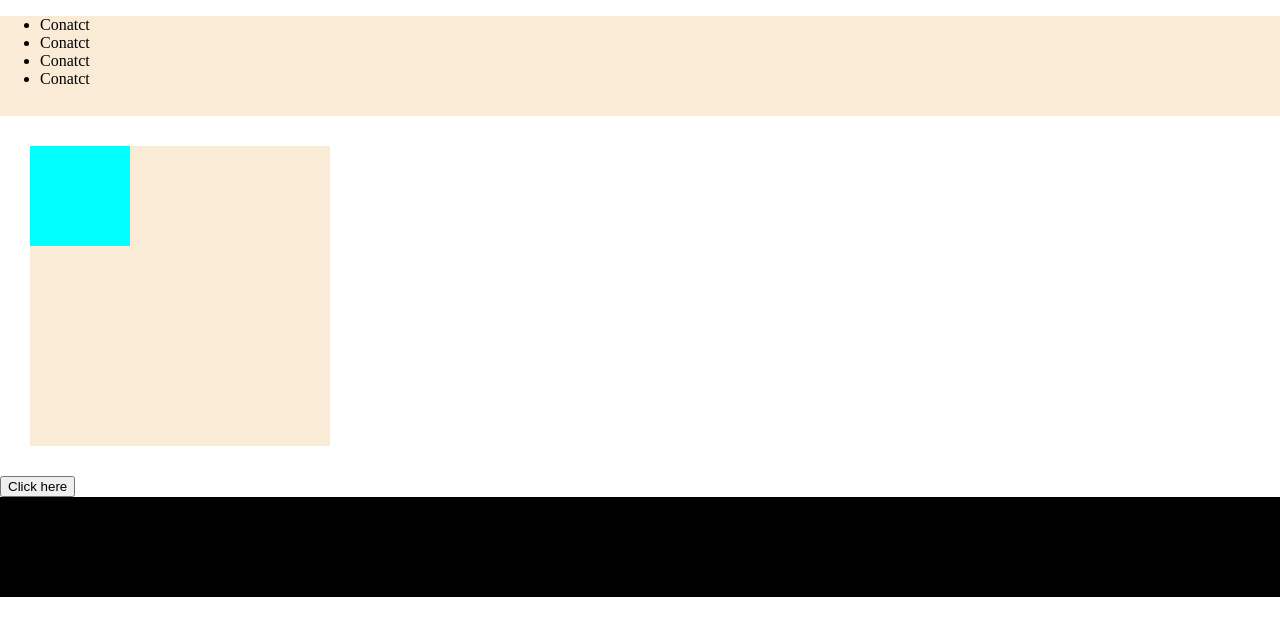
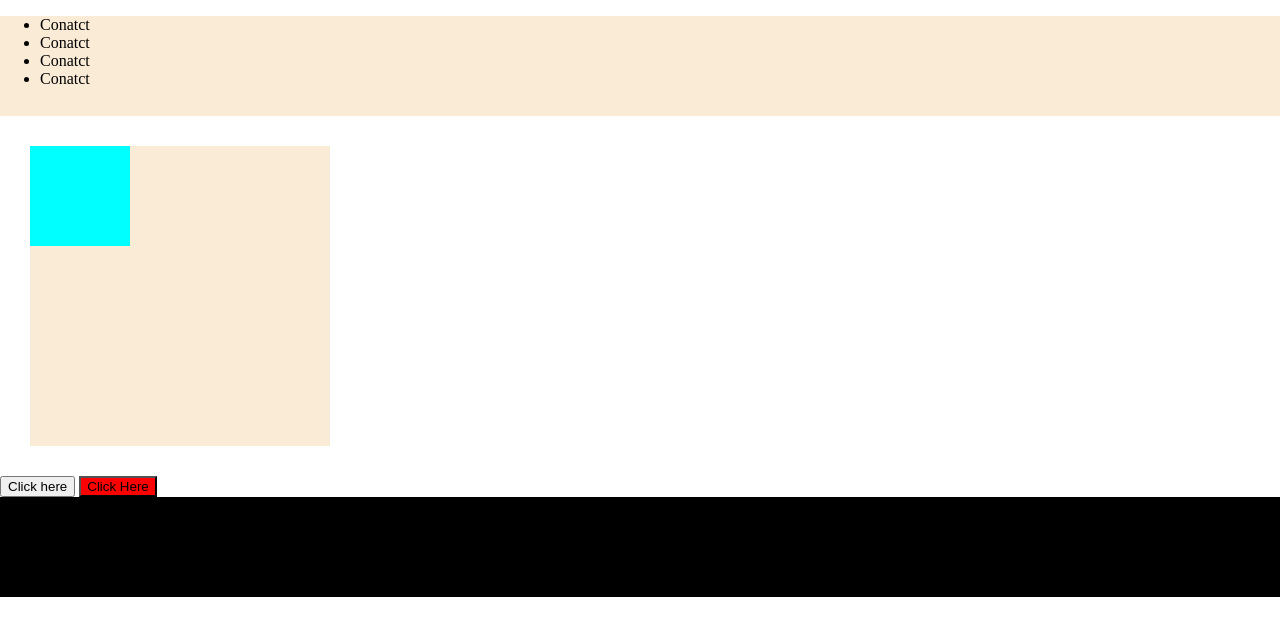
Before and after one commit to Balaguru0311/Test2, a plain HTML site: page index.html in a window 1280 px wide. Drawn offline with Linux system fonts and the light colour scheme.

Commit message:
button color, fn added

```diff
--- a/index.html
+++ b/index.html
@@ -25,6 +25,7 @@
         </div>
         <div>
             <button id="get">Click here</button>
+            <button class="clickfun" id="click">Click Here</button>
         </div>
     </section>
     <footer>
@@ -35,6 +36,12 @@
         button.onclick = function (){
             alert("You clicked me")
         }
+        var button2 = document.getElementsByClassName("clickfun");
+        button2[0].style.backgroundColor = "red";
+        var button21 = document.getElementById("click");
+        button21.onclick = function(){
+            console.log("You clicked me");
+        }
     </script>
 </body>
 </html>
```
